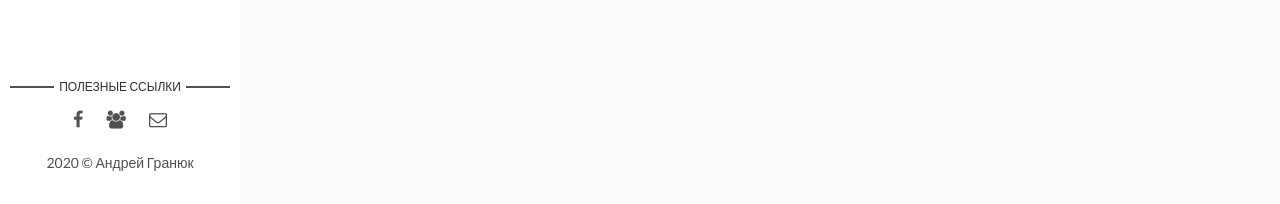
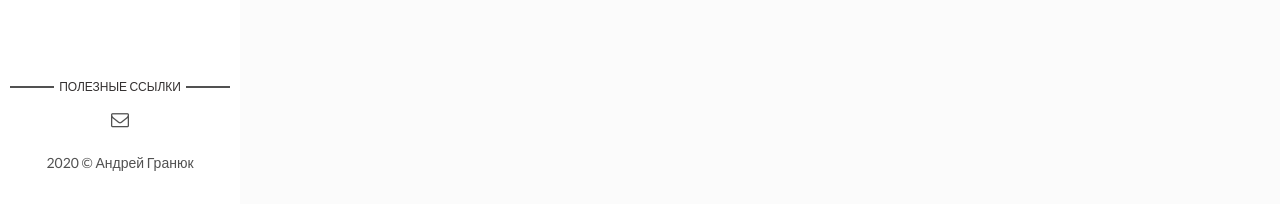
Before and after one commit to ck-gran/ck-gran.github.io, a Jekyll site: the page built from index.html, in a window 1280 px wide. Shown: the part 693-897 px from the top of the page. Built offline with Jekyll 4.4.1, drawn with Linux system fonts in a browser that asks for light colours; the list of posts is cut into pages by our own code.

```diff
--- a/_config.yml
+++ b/_config.yml
@@ -21,8 +21,8 @@ about-author: >-
   Код: 3067320396 <br>
   Хмельницька обл., м.Славута, вул Лісна буд. 11 кв. 21
 social-twitter: # add your Twitter handle
-social-facebook: andrei.granuk
-social-facebook-group: groups/543106036358181/ # add your Facebook handle
+social-facebook: # andrei.granuk
+social-facebook-group: # groups/543106036358181/ # add your Facebook handle
 social-linkedin: # add your Linkedin handle
 social-email: andrii.granuk+fraud@gmail.com # add your Email address
 
```
